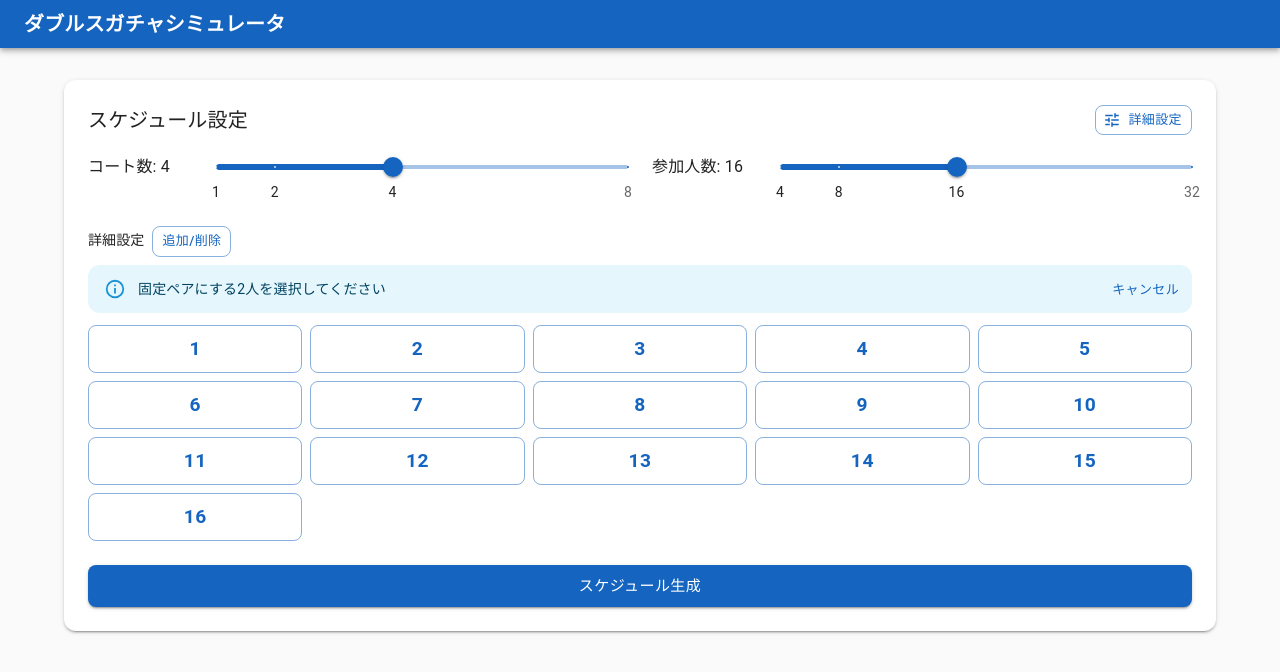
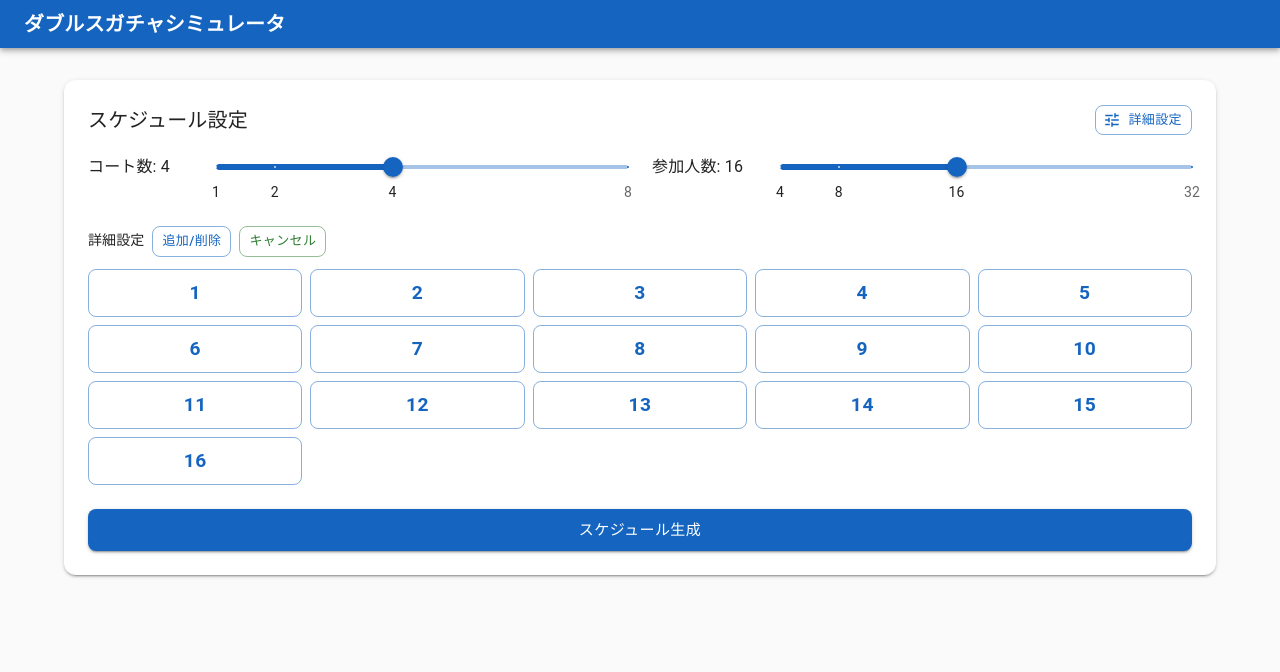
Before and after one commit to tshorea1207/doubles-random-number-table, a React (Vite) app: page / in a window 1280 px wide. Both pictures are taken after a click on the button "固定ペア". Shown: the top 672 px of the page. Built offline with nearby package versions, Linux system fonts and the light colour scheme.

Commit message:
UI改善 スケジュール設定セクションの詳細設定部 固定ペア機能の外観変更

```diff
--- a/src/components/ScheduleForm.tsx
+++ b/src/components/ScheduleForm.tsx
@@ -209,6 +209,7 @@ export function ScheduleForm({ onGenerate, onRegenerate, onCancel, isGenerating,
       const newPair = normalizeFixedPair(pairSelection.firstPlayer, player);
       onFixedPairsChange([...fixedPairs, newPair]);
       setPairSelection({ mode: 'inactive' });
+      setShowPlayerGrid(false);
     }
   };
 
@@ -445,6 +446,19 @@ export function ScheduleForm({ onGenerate, onRegenerate, onCancel, isGenerating,
                   固定ペア
                 </Button>
               )}
+              {pairSelection.mode === 'selecting' && (
+                <Button
+                  variant="outlined"
+                  size="small"
+                  color="secondary"
+                  onClick={() => {
+                    setPairSelection({ mode: 'inactive' });
+                    setShowPlayerGrid(false);
+                  }}
+                >
+                  キャンセル
+                </Button>
+              )}
             </Box>
 
             {/* 固定ペアチップ（常に表示） */}
@@ -477,22 +491,6 @@ export function ScheduleForm({ onGenerate, onRegenerate, onCancel, isGenerating,
             {/* プレイヤーグリッド（トグルまたはペア選択モード時に表示） */}
             {(showPlayerGrid || pairSelection.mode === 'selecting') && (
               <Box sx={{ mt: 1 }}>
-                {/* ペア選択モード時のバナー */}
-                {pairSelection.mode === 'selecting' && (
-                  <Alert
-                    severity="info"
-                    action={
-                      <Button size="small" onClick={() => setPairSelection({ mode: 'inactive' })}>
-                        キャンセル
-                      </Button>
-                    }
-                    sx={{ mb: 1 }}
-                  >
-                    {pairSelection.firstPlayer !== null
-                      ? `プレイヤー ${pairSelection.firstPlayer} のペア相手を選択`
-                      : '固定ペアにする2人を選択してください'}
-                  </Alert>
-                )}
 
                 {/* 5列グリッド */}
                 <Box sx={{ display: 'grid', gridTemplateColumns: 'repeat(5, 1fr)', gap: 1, pt: 0.5 }}>
@@ -530,63 +528,6 @@ export function ScheduleForm({ onGenerate, onRegenerate, onCancel, isGenerating,
               </Box>
             )}
 
-            {/* === 変更内容プレビュー（生成後 & 変更ありの場合のみ） === */}
-            {schedule && hasPendingChanges && (
-              <>
-                <Divider sx={{ my: 2 }} />
-                <Box sx={{ mb: 2 }}>
-                  <Typography variant="body2" sx={{ mb: 1 }}>変更内容:</Typography>
-                  <Box sx={{ display: 'flex', gap: 1, flexWrap: 'wrap' }}>
-                    {pendingAdds.map(p => (
-                      <Chip
-                        key={`add-${p}`}
-                        label={`+ ${p}`}
-                        onDelete={() => setPendingAdds(prev => prev.filter(x => x !== p))}
-                        variant="outlined"
-                        sx={{
-                          borderColor: '#2e7d32',
-                          borderWidth: 2,
-                          color: '#2e7d32',
-                          fontWeight: 600,
-                        }}
-                      />
-                    ))}
-                    {pendingRemoves.map(p => (
-                      <Chip
-                        key={`rm-${p}`}
-                        label={`- ${p}`}
-                        onDelete={() => setPendingRemoves(prev => prev.filter(x => x !== p))}
-                        variant="outlined"
-                        sx={{
-                          borderColor: '#d32f2f',
-                          borderWidth: 2,
-                          color: '#d32f2f',
-                          fontWeight: 600,
-                        }}
-                      />
-                    ))}
-                  </Box>
-                  <Typography variant="body2" color="text.secondary" sx={{ mt: 1 }}>
-                    変更後: {newActivePlayers.length}人
-                    {newRestingCount > 0 && ` (毎ラウンド ${newRestingCount}人が休憩)`}
-                  </Typography>
-
-                  {!playersEnough && (
-                    <Typography variant="body2" color="error" sx={{ mt: 1 }}>
-                      参加者数が{effectiveCourts * 4}人以上必要です
-                    </Typography>
-                  )}
-
-                  {pendingRemoves.length > 0 && fixedPairs.some(
-                    fp => pendingRemoves.includes(fp.player1) || pendingRemoves.includes(fp.player2)
-                  ) && (
-                    <Typography variant="body2" color="warning.main" sx={{ mt: 1 }}>
-                      ※ 離脱プレイヤーを含む固定ペアは自動的に解除されます
-                    </Typography>
-                  )}
-                </Box>
-              </>
-            )}
           </Grid>
 
           {/* 送信ボタン */}
```
